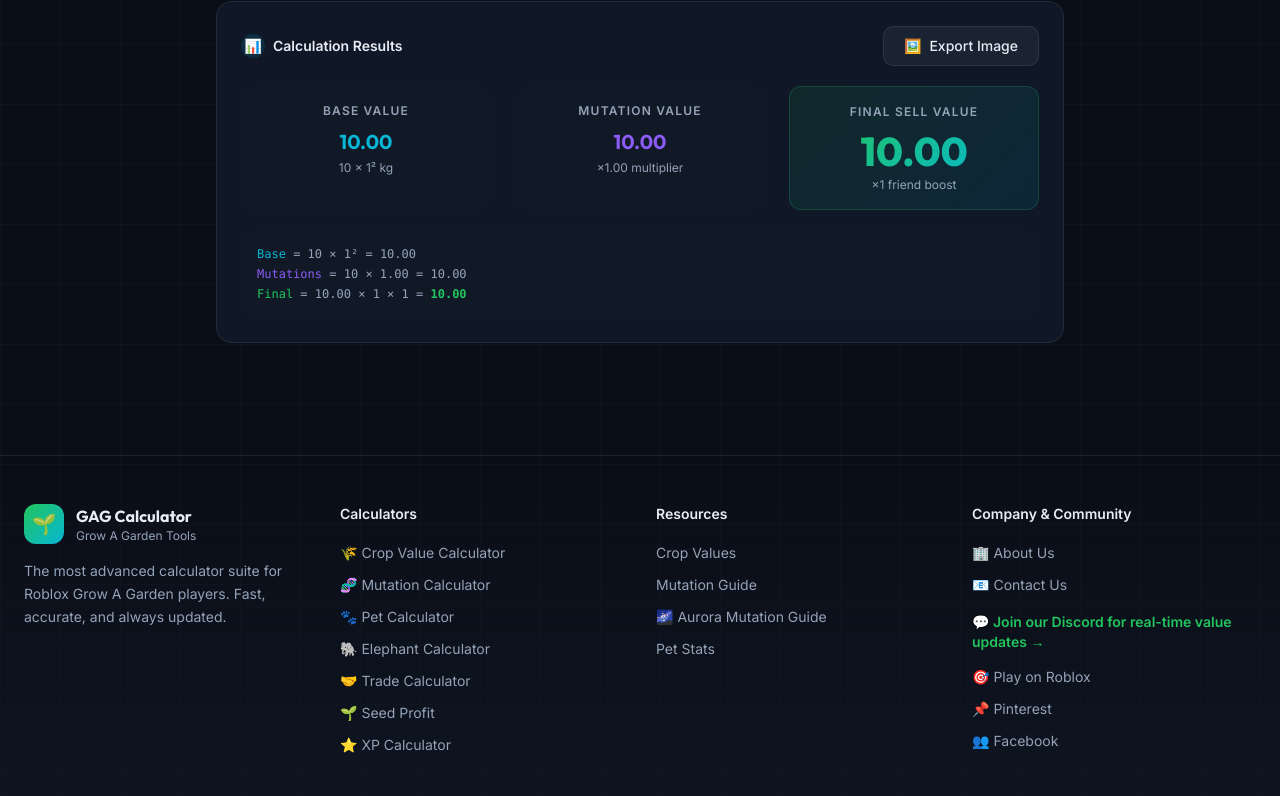
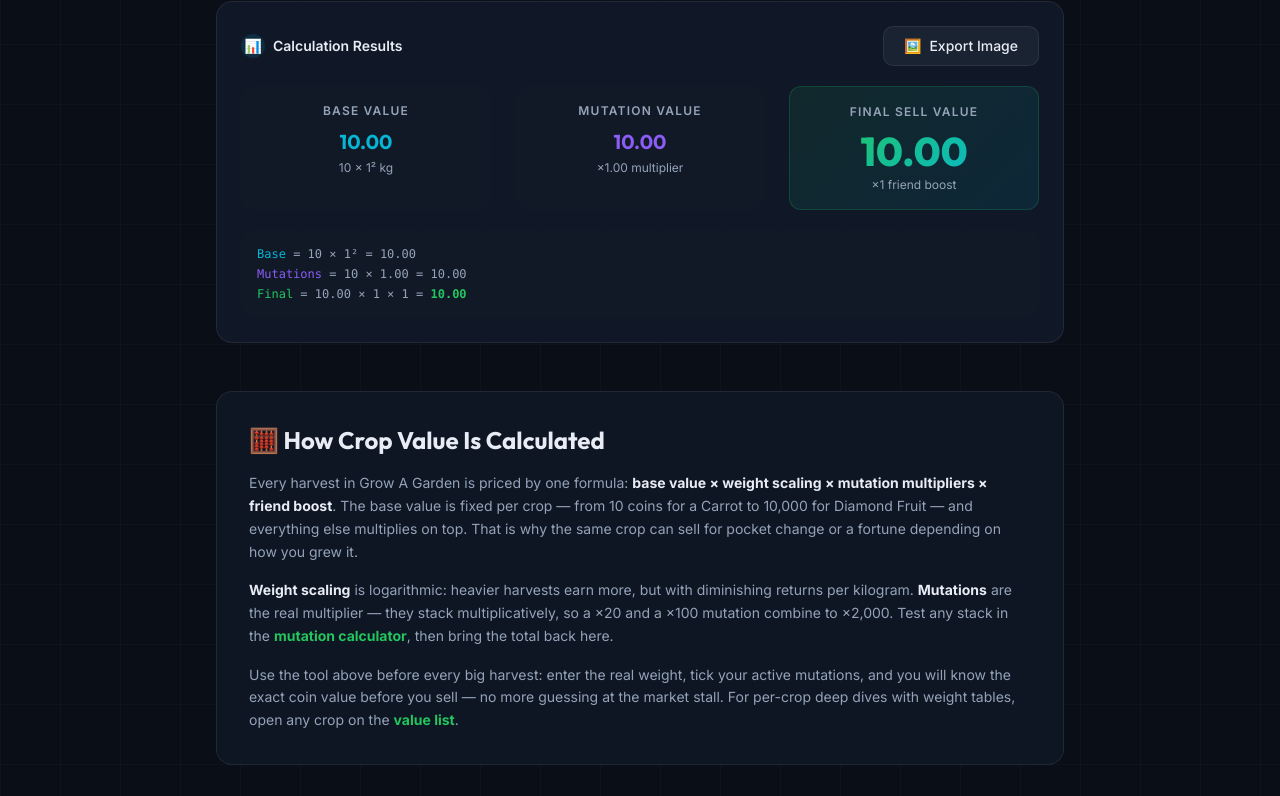
Before and after one commit to liveetcstream-beep/grow-a-garden-calculator, a Next.js app: page /crop-calculator in a window 1280 px wide. Shown: the part 1996-2792 px from the top of the page. Built offline with nearby package versions, Linux system fonts and the light colour scheme.

Commit message:
Content depth round: seed-profit guide + FAQ schemas on 3 tool pages

```diff
--- a/src/app/crop-calculator/page.tsx
+++ b/src/app/crop-calculator/page.tsx
@@ -5,6 +5,35 @@ import CropCalculator from "@/components/CropCalculator";
 const cropCalcTitle = "Grow A Garden Crop Calculator – Calculate Crop Values";
 const cropCalcDesc = "Calculate exact Grow A Garden crop values with weight scaling, mutations, and friend boost. Free GAG crop value calculator tool.";
 const cropCalcUrl = "https://growagardencalcs.com/crop-calculator";
+
+const cropCalcFaqs = [
+  {
+    q: "How is crop value calculated in Grow A Garden?",
+    a: "Crop value = base value × weight scaling × mutation multipliers × friend boost. Enter your crop, its harvest weight and active mutations above and the calculator applies the verified formula instantly.",
+  },
+  {
+    q: "How does weight affect crop value?",
+    a: "Heavier harvests sell for more through logarithmic weight scaling — each tenfold increase in weight adds a flat bonus rather than multiplying. A 10kg harvest is worth notably more than a 1kg one, but a 100kg harvest is not ten times the 10kg price.",
+  },
+  {
+    q: "What is the friend boost?",
+    a: "Playing alongside friends grants a small bonus to harvest values. Toggle it in the calculator above to see the exact difference it makes on your total.",
+  },
+  {
+    q: "Which crop should I calculate first?",
+    a: "Start with your highest base-value crop — Diamond Fruit (10,000 base), Obsidian Onion (9,000) or Ruby Rose (8,000) — since mutations multiply the base, the absolute gains are largest there. Browse all 99 crops on the value list.",
+  },
+];
+
+const cropCalcFaqSchema = {
+  "@context": "https://schema.org",
+  "@type": "FAQPage",
+  mainEntity: cropCalcFaqs.map((f) => ({
+    "@type": "Question",
+    name: f.q,
+    acceptedAnswer: { "@type": "Answer", text: f.a },
+  })),
+};
 
 export const metadata: Metadata = {
   title: cropCalcTitle,
@@ -37,6 +66,10 @@ export const metadata: Metadata = {
 export default function CropCalculatorPage() {
   return (
     <div className="max-w-4xl mx-auto px-4 sm:px-6 py-8">
+      <script
+        type="application/ld+json"
+        dangerouslySetInnerHTML={{ __html: JSON.stringify(cropCalcFaqSchema) }}
+      />
       <div className="mb-8">
         <h1 className="text-3xl sm:text-4xl font-extrabold mb-3" style={{ fontFamily: 'var(--font-display)', color: 'var(--foreground)' }}>
           🌾 Grow A Garden Crop Value Calculator
@@ -46,6 +79,41 @@ export default function CropCalculatorPage() {
         </p>
       </div>
       <CropCalculator />
+
+      {/* How the calculation works */}
+      <div className="glass-card-static p-6 sm:p-8 mt-12 mb-8" style={{ border: '1px solid var(--glass-border)' }}>
+        <h2 className="text-2xl font-bold mb-4" style={{ fontFamily: 'var(--font-display)', color: 'var(--foreground)' }}>
+          🧮 How Crop Value Is Calculated
+        </h2>
+        <p className="text-sm leading-relaxed mb-4" style={{ color: 'var(--muted)' }}>
+          Every harvest in Grow A Garden is priced by one formula: <strong style={{ color: 'var(--foreground)' }}>base value × weight scaling × mutation multipliers × friend boost</strong>. The base value is fixed per crop — from 10 coins for a Carrot to 10,000 for Diamond Fruit — and everything else multiplies on top. That is why the same crop can sell for pocket change or a fortune depending on how you grew it.
+        </p>
+        <p className="text-sm leading-relaxed mb-4" style={{ color: 'var(--muted)' }}>
+          <strong style={{ color: 'var(--foreground)' }}>Weight scaling</strong> is logarithmic: heavier harvests earn more, but with diminishing returns per kilogram. <strong style={{ color: 'var(--foreground)' }}>Mutations</strong> are the real multiplier — they stack multiplicatively, so a ×20 and a ×100 mutation combine to ×2,000. Test any stack in the <Link href="/mutation-calculator" className="text-[var(--primary)] hover:underline font-bold">mutation calculator</Link>, then bring the total back here.
+        </p>
+        <p className="text-sm leading-relaxed" style={{ color: 'var(--muted)' }}>
+          Use the tool above before every big harvest: enter the real weight, tick your active mutations, and you will know the exact coin value before you sell — no more guessing at the market stall. For per-crop deep dives with weight tables, open any crop on the <Link href="/value-list" className="text-[var(--primary)] hover:underline font-bold">value list</Link>.
+        </p>
+      </div>
+
+      {/* FAQ */}
+      <div className="glass-card-static p-6 sm:p-8">
+        <h2 className="text-2xl font-bold mb-6" style={{ fontFamily: 'var(--font-display)', color: 'var(--foreground)' }}>
+          ❓ Crop Value — Frequently Asked Questions
+        </h2>
+        <div className="space-y-4 text-left">
+          {cropCalcFaqs.map((f) => (
+            <div key={f.q} className="p-4 rounded-xl border" style={{ background: 'var(--surface-1)', borderColor: 'var(--glass-border)' }}>
+              <h3 className="text-sm font-bold mb-1" style={{ color: 'var(--foreground)' }}>
+                {f.q}
+              </h3>
+              <p className="text-xs leading-relaxed" style={{ color: 'var(--muted)' }}>
+                {f.a}
+              </p>
+            </div>
+          ))}
+        </div>
+      </div>
     </div>
   );
 }
```
